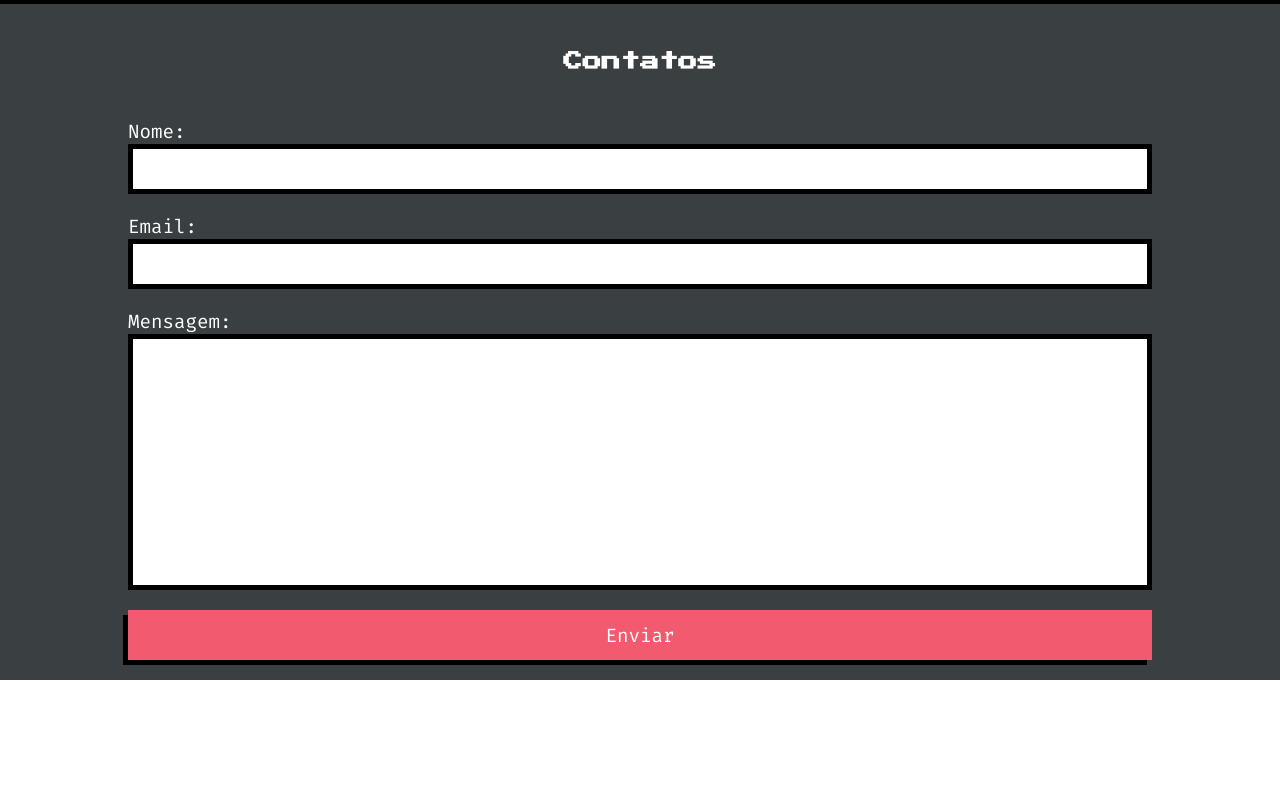
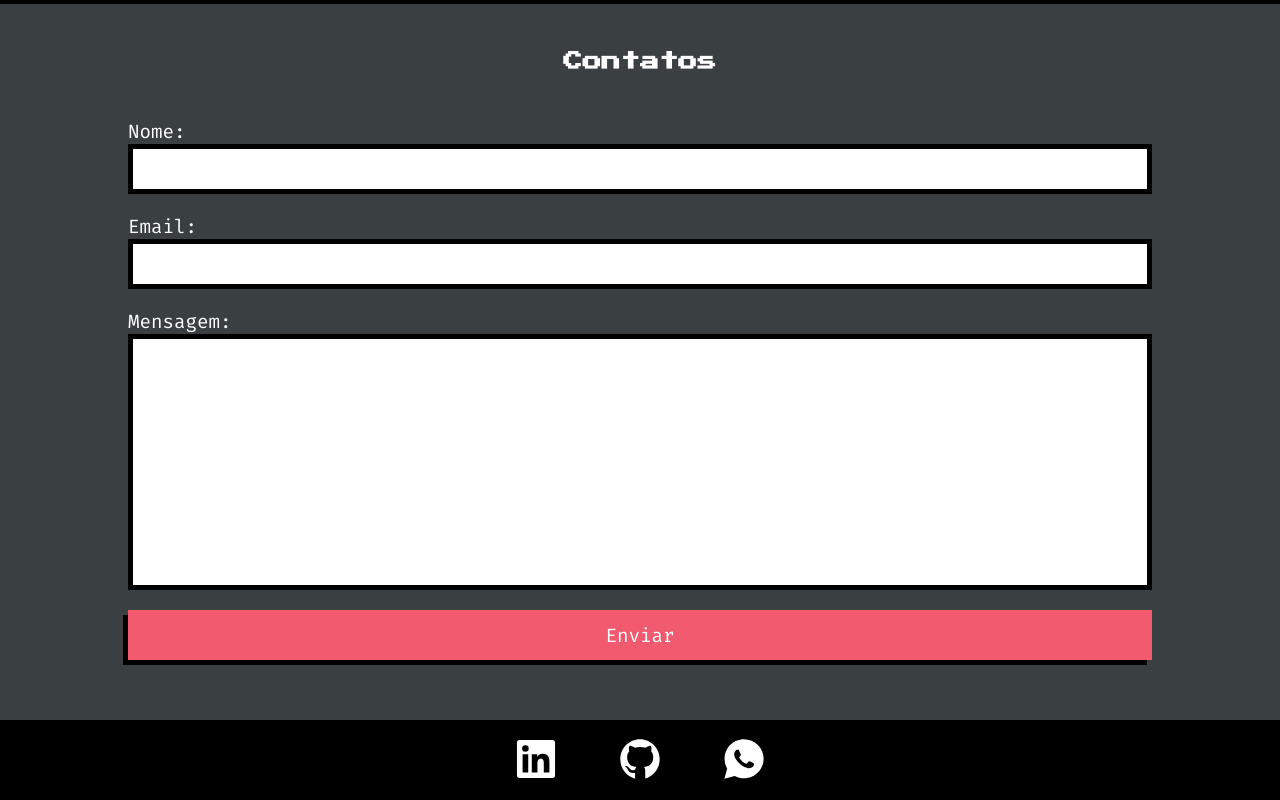
Before and after one commit to DiegoDemontier/diegodemontier.github.io, a plain HTML site: page index.html in a window 1280 px wide. Shown: the part 2094-2894 px from the top of the page. Before the commit the page ends 2774 px from the top, so only its background shows below. Drawn offline with nearby package versions, Linux system fonts and the light colour scheme.

Commit message:
create footer

```diff
--- /dev/null
+++ b/css/_footer.scss
@@ -0,0 +1,11 @@
+.container-footer {
+  display: flex;
+  justify-content: center;
+  align-items: center;
+  gap: 5vw;
+  height: 80px;
+  background: $black-color-first;
+  img {
+    height: 40px;
+  }
+}
--- a/css/_section-contacts.scss
+++ b/css/_section-contacts.scss
@@ -37,6 +37,7 @@
         font-size: 1.2rem;
         background: $base-color-first;
         box-shadow: $shadow-first;
+        margin-bottom: 60px;
       }
     }
     textarea {
--- a/css/style.scss
+++ b/css/style.scss
@@ -9,3 +9,4 @@
 @import "section-project-responsive";
 @import "section-about";
 @import "section-contacts";
+@import "footer";
--- a/index.html
+++ b/index.html
@@ -221,6 +221,18 @@
     </form>
   </section>
 
+  <footer class="container-footer">
+    <a href="https://www.linkedin.com/in/diegodemontier/">
+      <img src="/utils/linkedin.svg" alt="">
+    </a>
+    <a href="https://github.com/DiegoDemontier">
+      <img src="/utils/github.svg" alt="">
+    </a>
+    <a href="https://api.whatsapp.com/send?phone=5585997009696&text=">
+      <img src="/utils/whatsapp.svg" alt="">
+    </a>
+  </footer>
+
   <script src="https://unpkg.com/swiper@8/swiper-bundle.min.js"></script>
   <script src="./script.js"></script>
 
```
Also changed, not shown: css/style.css, utils/github.svg (added), utils/linkedin.svg (added), utils/whatsapp.svg (added), 1 other file.
